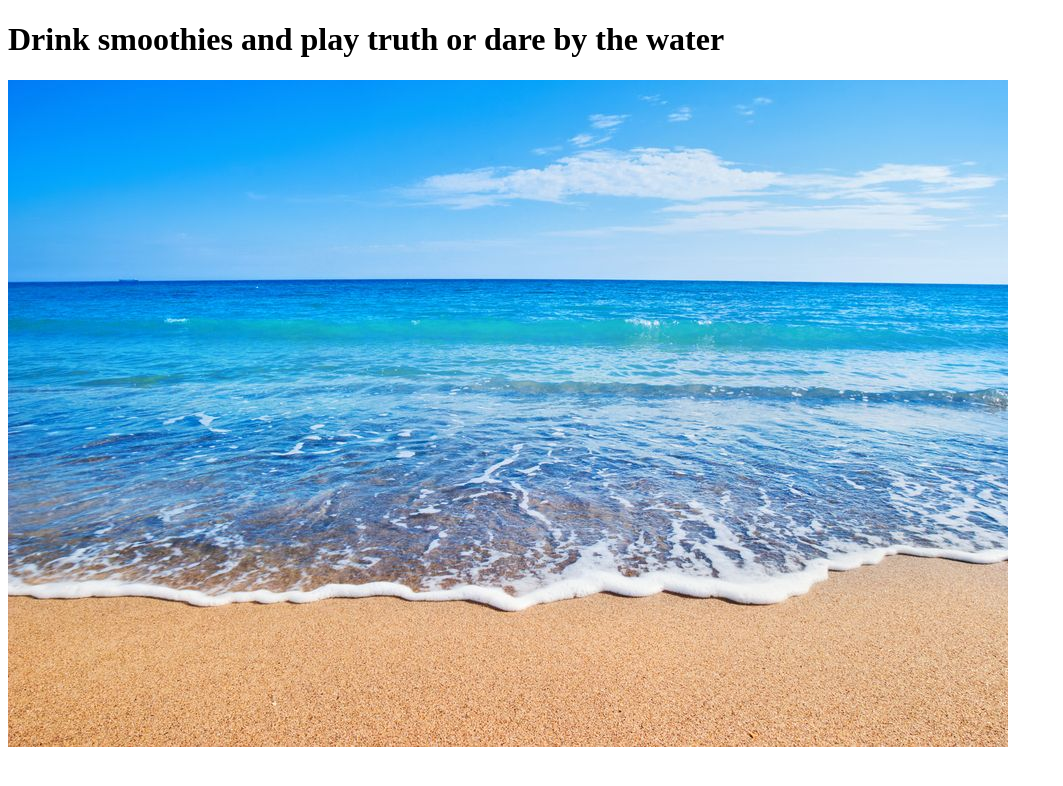
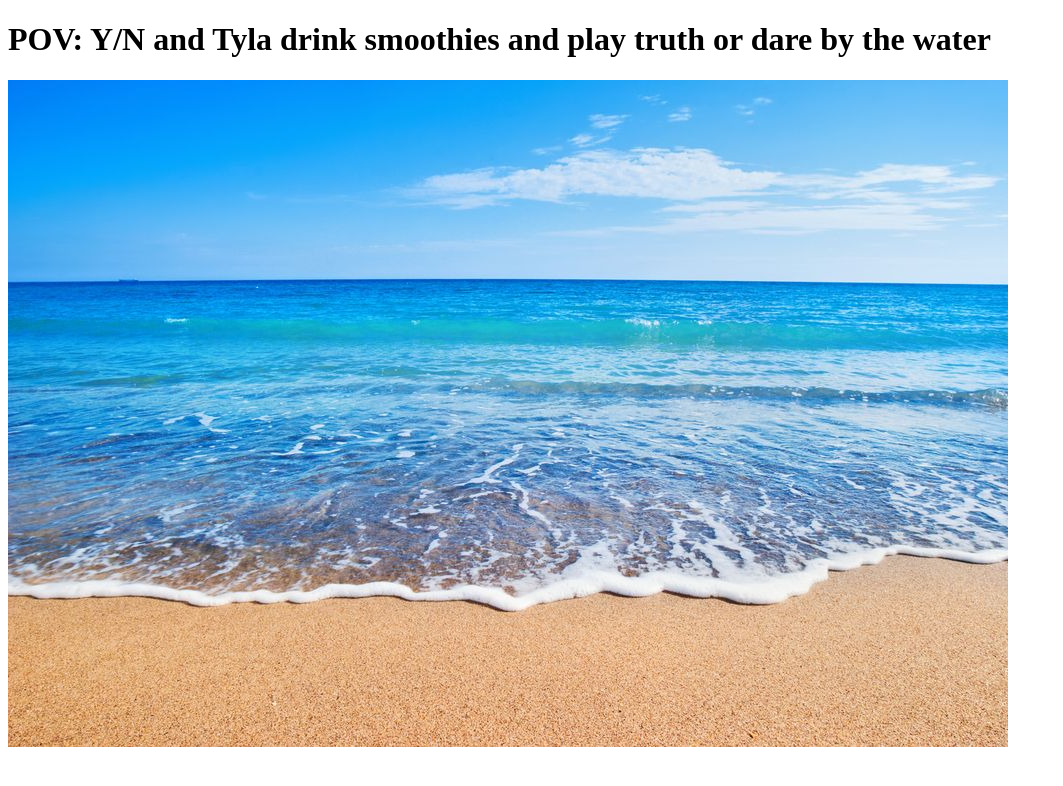
Before and after one commit to Raymonii/Raymonii.github.io, a plain HTML site: page projects/project-1/beach.html in a window 1280 px wide. Shown: the whole page, without its empty margins (0-1063 px from the left). Drawn offline with Linux system fonts and the light colour scheme.

Commit message:
polished Imagines
yassified to polish

```diff
--- a/projects/project-1/beach.html
+++ b/projects/project-1/beach.html
@@ -5,7 +5,7 @@
     <meta name="viewport" content="width=device-width, initial-scale=1.0">
     <title>Document</title>
 </head>
-<h1>Drink smoothies and play truth or dare by the water</h1>
+<h1>POV: Y/N and Tyla drink smoothies and play truth or dare by the water</h1>
 <body>
     <p><img src="images/beachtyla.jpg" alt=""></p>
 </body>
```
Also changed, not shown: projects/project-1/keeho.html (+1 -0 lines), projects/project-1/mall.html (+1 -1 lines), projects/project-1/images/keehokillinit.jpg (added).
